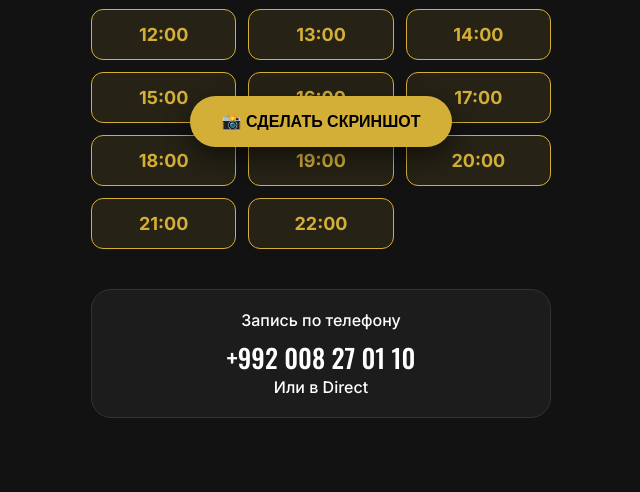
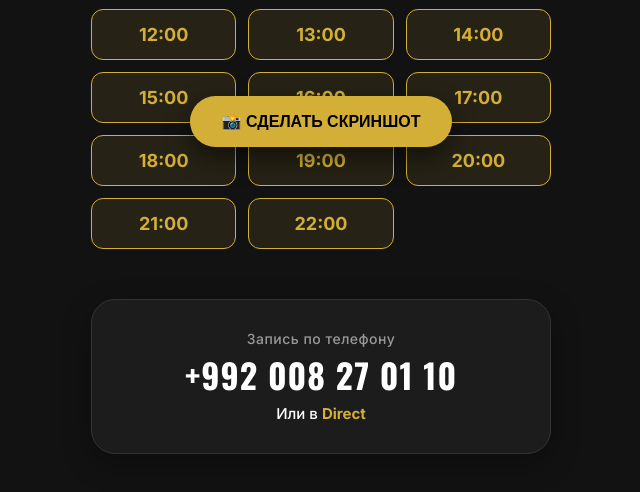
Before and after one commit to odinaev07/amin, a plain HTML site: page index.html in a window 1280 px wide. Shown: the part 633-1125 px from the top of the page, without its empty margins (319-959 px from the left). Drawn offline with nearby package versions, Linux system fonts and the light colour scheme.

Commit message:
Update index.html

```diff
--- a/index.html
+++ b/index.html
@@ -17,8 +17,8 @@
     --gold: #d4af37;
     --busy-bg: #252525;
     --busy-text: #555555;
-    --red: #ff4444;       /* Цвет выходного */
-    --green: #4caf50;     /* Цвет открытой записи */
+    --red: #ff4444;
+    --green: #4caf50;
 }
 
 * { box-sizing: border-box; -webkit-tap-highlight-color: transparent; }
@@ -84,7 +84,7 @@ body {
     line-height: 1;
 }
 
-/* ===== ПЕРЕКЛЮЧАТЕЛЬ СТАТУСА (КНОПКА) ===== */
+/* Кнопка статуса */
 .status-toggle {
     font-family: 'Inter', sans-serif;
     font-size: 12px;
@@ -97,16 +97,12 @@ body {
     user-select: none;
     border: 1px solid transparent;
 }
-
-/* Состояние: Открыто */
 .status-toggle.open {
     background: rgba(76, 175, 80, 0.1);
     color: var(--green);
     border-color: var(--green);
 }
 .status-toggle.open::before { content: "● "; }
-
-/* Состояние: Выходной */
 .status-toggle.closed {
     background: rgba(255, 68, 68, 0.1);
     color: var(--red);
@@ -131,14 +127,10 @@ body {
     transition: all 0.2s;
     user-select: none;
     position: relative;
-
-    /* Свободно */
     background: rgba(212, 175, 55, 0.1);
     border: 1px solid var(--gold);
     color: var(--gold);
 }
-
-/* Занято / Выходной */
 .time-slot.booked {
     background: var(--busy-bg);
     border: 1px solid #333;
@@ -152,25 +144,51 @@ body {
     top: 4px;
     right: 6px;
     opacity: 0.5;
-    text-decoration: none;
     filter: grayscale(100%);
 }
 
-/* ТЕЛЕФОН */
+/* ===== ОБНОВЛЕННЫЙ БЛОК ТЕЛЕФОНА ===== */
 .phone-block {
-    margin-top: 40px;
+    margin-top: 50px;
     text-align: center;
-    padding: 20px;
-    background: var(--card-bg);
-    border-radius: 20px;
+    padding: 30px 20px;
+    background: #1c1c1c; /* Темный фон карточки */
+    border-radius: 24px; /* Сильное скругление */
     border: 1px solid #333;
+    box-shadow: 0 10px 30px rgba(0,0,0,0.3); /* Тень для объема */
 }
+
+.phone-label {
+    font-family: 'Inter', sans-serif;
+    font-size: 14px;
+    color: #999; /* Серый цвет заголовка */
+    margin-bottom: 8px;
+    font-weight: 500;
+    letter-spacing: 0.5px;
+}
+
 .phone-num {
     display: block;
     font-family: 'Oswald', sans-serif;
-    font-size: 26px;
+    font-size: 34px; /* Крупный размер */
     color: white;
-    margin-top: 8px;
+    font-weight: 700;
+    text-decoration: none;
+    letter-spacing: 1px;
+    margin-bottom: 8px;
+    line-height: 1.2;
+}
+
+.phone-sub {
+    font-family: 'Inter', sans-serif;
+    font-size: 15px;
+    color: white;
+    font-weight: 500;
+}
+
+.direct-highlight {
+    color: var(--gold); /* Золотой акцент */
+    font-weight: 700;
 }
 
 /* КНОПКА СКРИНШОТА */
@@ -206,7 +224,6 @@ body {
         <div class="day-block">
             <div class="day-header">
                 <span class="day-title">СЕГОДНЯ</span>
-                <!-- Кнопка переключения -->
                 <div class="status-toggle open" onclick="toggleDayStatus('today', this)">
                     Запись открыта
                 </div>
@@ -218,7 +235,6 @@ body {
         <div class="day-block">
             <div class="day-header">
                 <span class="day-title">ЗАВТРА</span>
-                <!-- Кнопка переключения -->
                 <div class="status-toggle open" onclick="toggleDayStatus('tomorrow', this)">
                     Запись открыта
                 </div>
@@ -226,10 +242,11 @@ body {
             <div class="grid" id="tomorrow"></div>
         </div>
 
+        <!-- КРАСИВЫЙ БЛОК КОНТАКТОВ -->
         <div class="phone-block">
-            Запись по телефону
-            <span class="phone-num">+992 008 27 01 10</span>
-			           Или в Direct
+            <div class="phone-label">Запись по телефону</div>
+            <a href="tel:+992008270110" class="phone-num">+992 008 27 01 10</a>
+            <div class="phone-sub">Или в <span class="direct-highlight">Direct</span></div>
         </div>
 
     </div>
@@ -248,7 +265,6 @@ const times = [
     "21:00","22:00"
 ];
 
-// Генерация сетки
 function render(id) {
     const grid = document.getElementById(id);
     times.forEach(time => {
@@ -263,29 +279,20 @@ function render(id) {
 render("today");
 render("tomorrow");
 
-// 🔥 НОВАЯ ФУНКЦИЯ: Переключение "Выходной / Открыто"
 function toggleDayStatus(gridId, btn) {
     const grid = document.getElementById(gridId);
     const slots = grid.querySelectorAll('.time-slot');
-
-    // Проверяем текущее состояние по классу
     const isOpen = btn.classList.contains('open');
 
     if (isOpen) {
-        // СТАВИМ ВЫХОДНОЙ
         btn.classList.remove('open');
         btn.classList.add('closed');
         btn.innerText = "⛔ ВЫХОДНОЙ";
-
-        // Все слоты делаем занятыми
         slots.forEach(slot => slot.classList.add('booked'));
     } else {
-        // СТАВИМ ОТКРЫТО
         btn.classList.remove('closed');
         btn.classList.add('open');
         btn.innerText = "Запись открыта";
-
-        // Очищаем все слоты
         slots.forEach(slot => slot.classList.remove('booked'));
     }
 }
@@ -295,7 +302,6 @@ async function copyImage() {
     const originalText = btn.innerText;
     btn.innerText = "⏳ Секунду...";
 
-    // Скрываем кнопки скриншота на момент снимка, но оставляем контент
     const target = document.getElementById("capture");
     await document.fonts.ready;
 
@@ -308,9 +314,9 @@ async function copyImage() {
     canvas.toBlob(async blob => {
         try {
             await navigator.clipboard.write([ new ClipboardItem({ "image/png": blob }) ]);
-            alert("✅ Скриншот скопирован в буфер обмена!");
+            alert("✅ Скриншот скопирован!");
         } catch (err) {
-            alert("Не удалось скопировать автоматически. Сделайте скриншот вручную.");
+            alert("Ошибка. Сделайте скриншот вручную.");
         }
         btn.innerText = originalText;
     });
```
